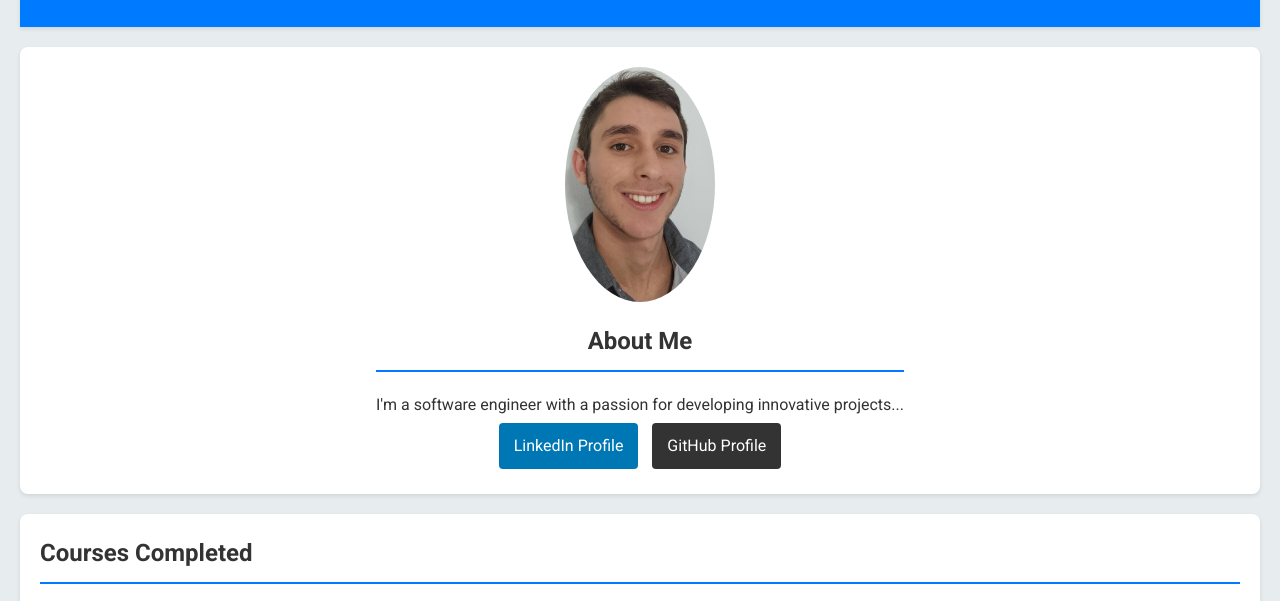
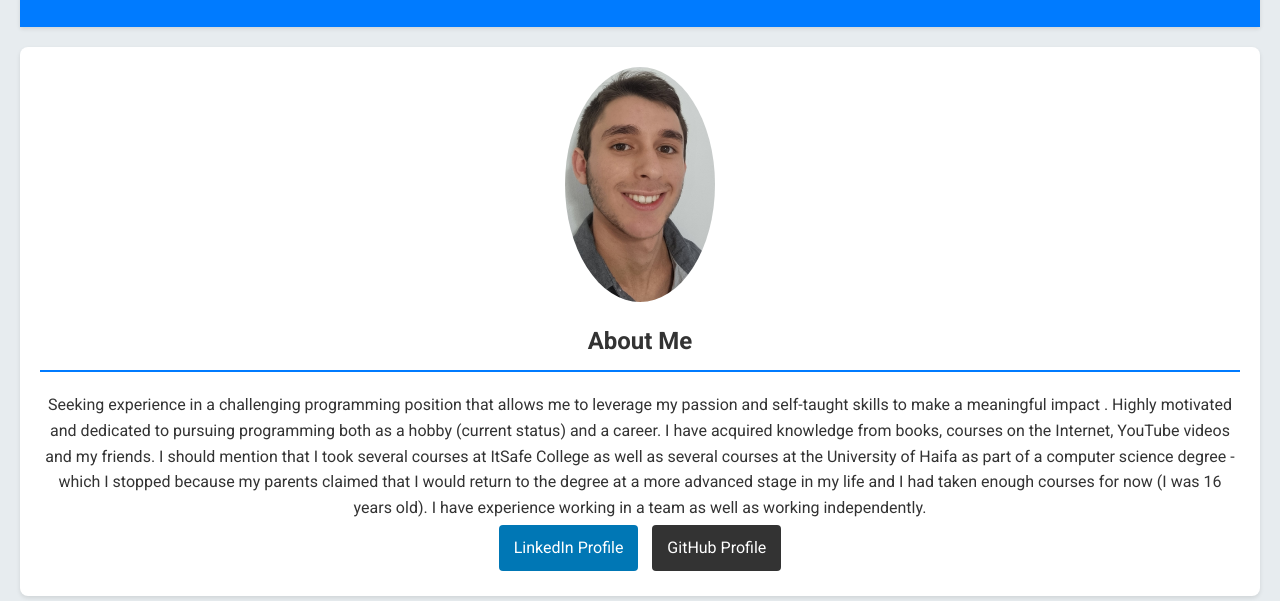
Before and after one commit to ron-marom12/ron-marom12.github.io, a plain HTML site: page index.html in a window 1280 px wide. Shown: the part 137-738 px from the top of the page. Drawn offline with Linux system fonts and the light colour scheme.

Commit message:
Update index.html

```diff
--- a/index.html
+++ b/index.html
@@ -15,7 +15,7 @@
         <img src="/picture website ron marom.jpg" alt="Ron Marom" class="profile-pic">
         <div class="about-me-content">
             <h2>About Me</h2>
-            <p>I'm a software engineer with a passion for developing innovative projects...</p>
+            <p>Seeking experience in a challenging programming position that allows me to leverage my passion and self-taught skills to make a meaningful impact . Highly motivated and dedicated to pursuing programming both as a hobby (current status) and a career. I have acquired knowledge from books, courses on the Internet, YouTube videos and my friends. I should mention that I took several courses at ItSafe College as well as several courses at the University of Haifa as part of a computer science degree - which I stopped because my parents claimed that I would return to the degree at a more advanced stage in my life and I had taken enough courses for now (I was 16 years old). I have experience working in a team as well as working independently.</p>
             <!-- LinkedIn Button -->
             <a href="https://www.linkedin.com/in/ron-marom-87253628a/" target="_blank" class="linkedin-button">LinkedIn Profile</a>
             <!-- GitHub Button -->
```
